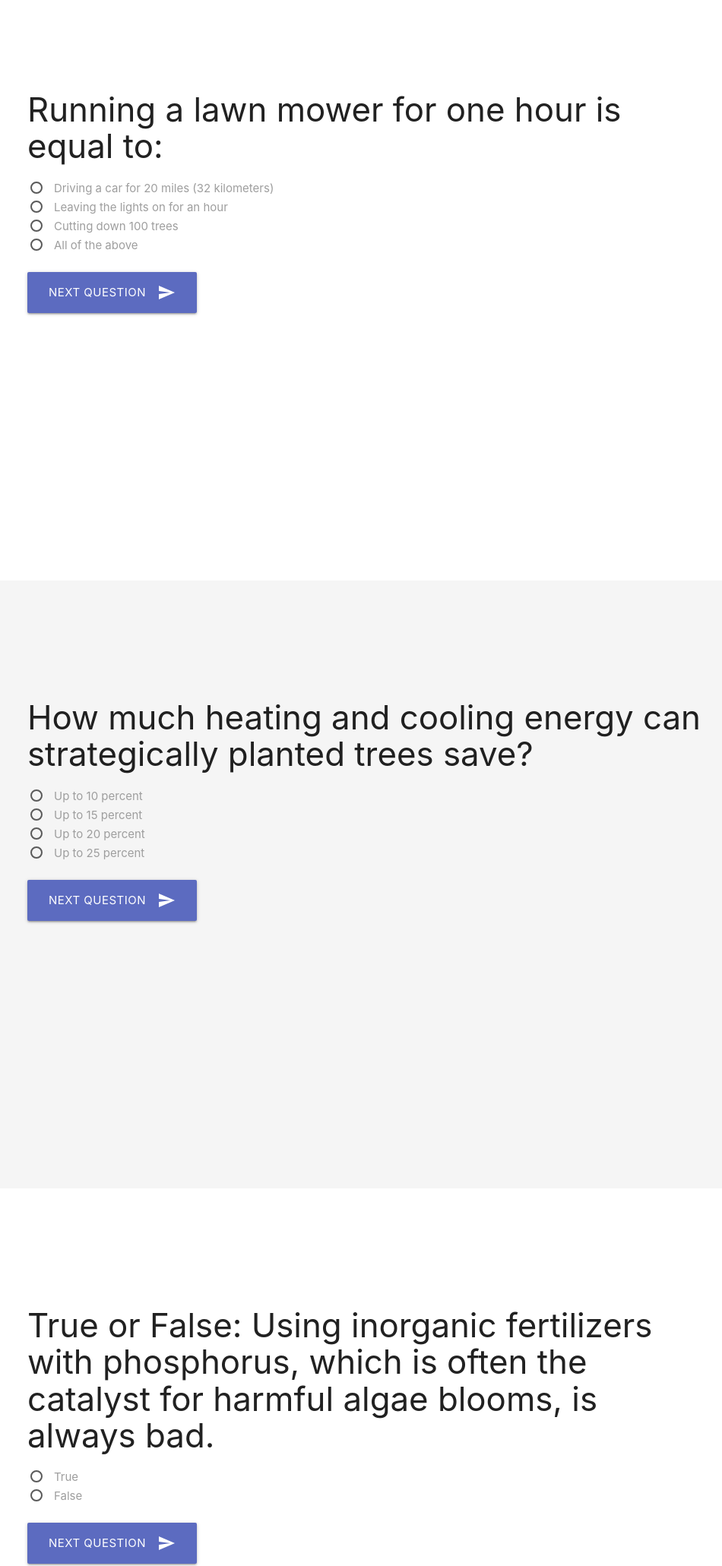
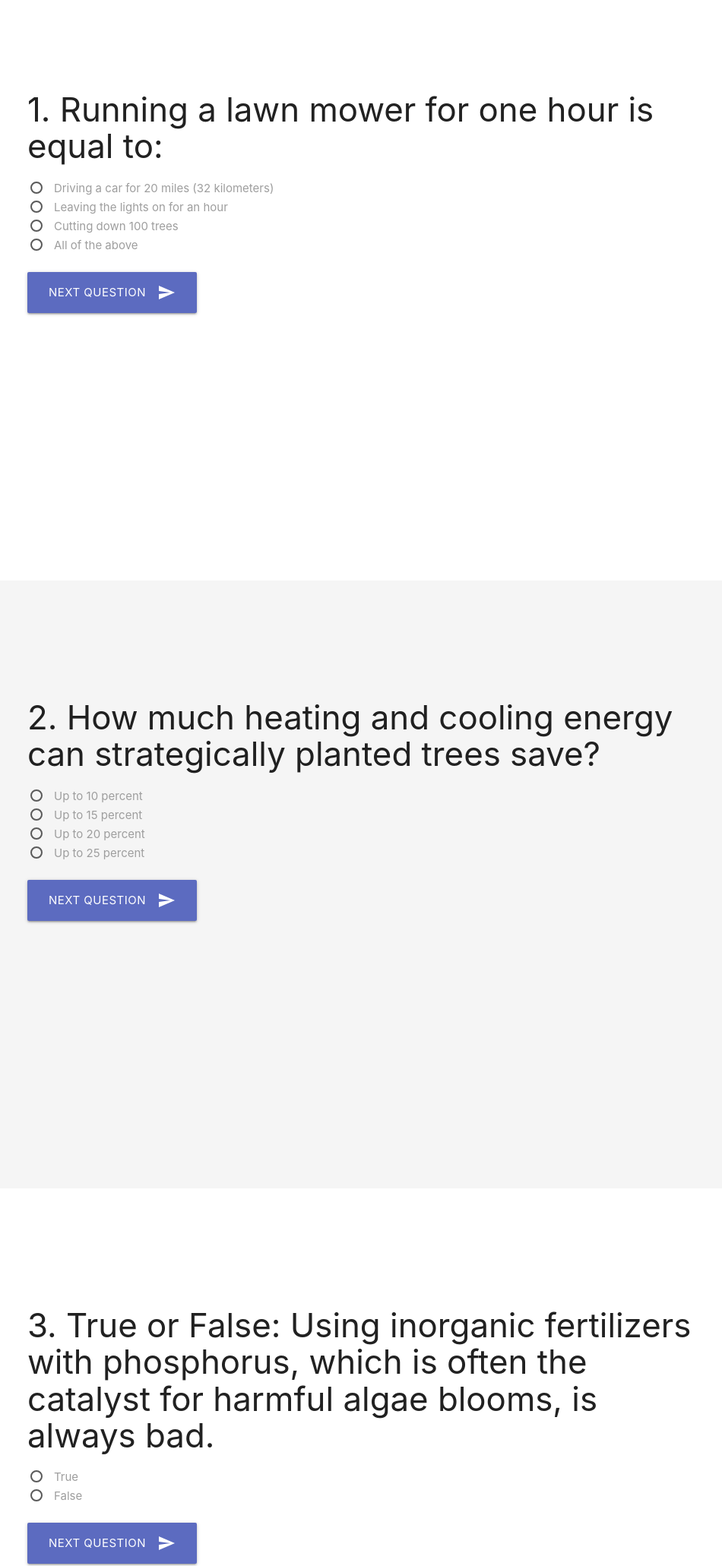
Before and after one commit to haniejuraimi/Saving-Energy-Quiz, a plain HTML site: page index.html in a window 1280 px wide. Shown: the part 900-2961 px from the top of the page at 76% size, without its empty margins (156-1106 px from the left). Drawn offline with nearby package versions, Linux system fonts and the light colour scheme; some packages are replaced by stand-ins of ours; a script that the page names is missing.

Commit message:
Added numbers

```diff
--- a/index.html
+++ b/index.html
@@ -37,7 +37,7 @@
 
    <div id = "question1" class = "question-section alt-section">
        <div class = "container">
-           <h3>Running a lawn mower for one hour is equal to:</h3>
+           <h3>1. Running a lawn mower for one hour is equal to:</h3>
            <div>
                 <label>
                     <input class="with-gap" name="group3" type="radio" checked />
@@ -73,7 +73,7 @@
 
     <div id = "question2" class = "question-section alt-section">
         <div class = "container">
-            <h3>How much heating and cooling energy can strategically planted trees save?</h3>
+            <h3>2. How much heating and cooling energy can strategically planted trees save?</h3>
             <div>
                  <label>
                      <input class="with-gap" name="group3" type="radio" checked />
@@ -111,7 +111,7 @@
 
      <div id = "question3" class = "question-section alt-section">
         <div class = "container">
-            <h3> True or False: Using inorganic fertilizers with phosphorus, which is often the catalyst for harmful algae blooms, is always bad. </h3>
+            <h3> 3. True or False: Using inorganic fertilizers with phosphorus, which is often the catalyst for harmful algae blooms, is always bad. </h3>
             <div>
                  <label>
                      <input class="with-gap" name="group3" type="radio" checked />
@@ -137,7 +137,7 @@
 
      <div id = "question4" class = "question-section alt-section">
         <div class = "container">
-            <h3>Green roofs can help do which of the followings?</h3>
+            <h3>4. Green roofs can help do which of the followings?</h3>
             <div>
                  <label>
                      <input class="with-gap" name="group3" type="radio" checked />
@@ -174,7 +174,7 @@
 
      <div id = "question5" class = "question-section alt-section">
         <div class = "container">
-            <h3>Which of the following won't help you save water when watering or tending to your lawn?</h3>
+            <h3>5. Which of the following won't help you save water when watering or tending to your lawn?</h3>
             <div>
                  <label>
                      <input class="with-gap" name="group3" type="radio" checked />
```
